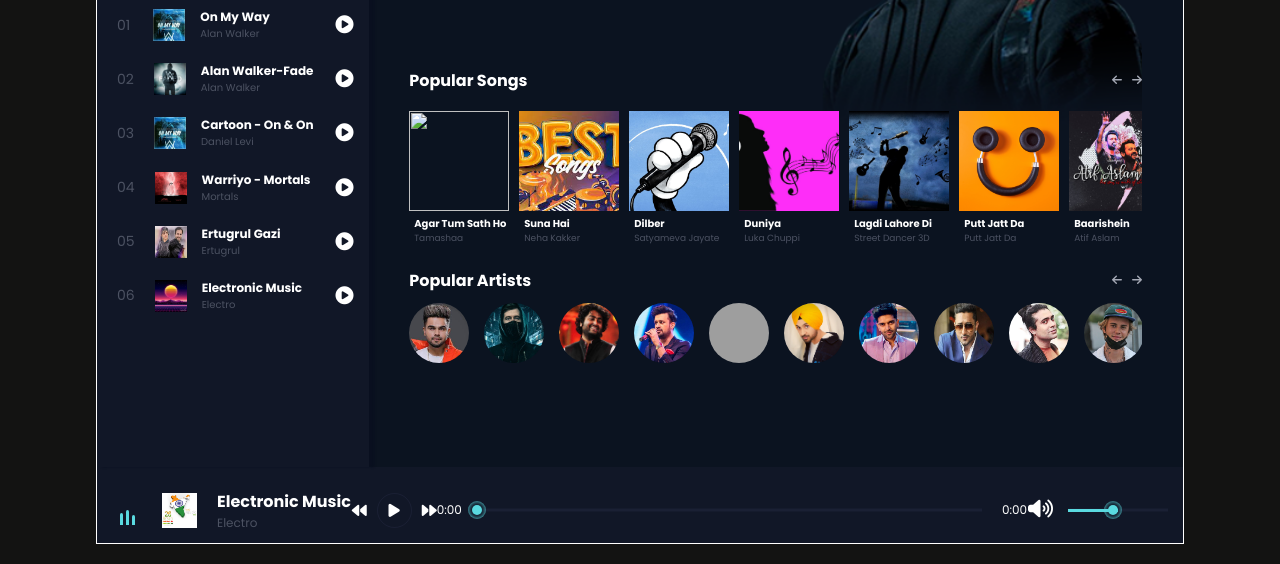
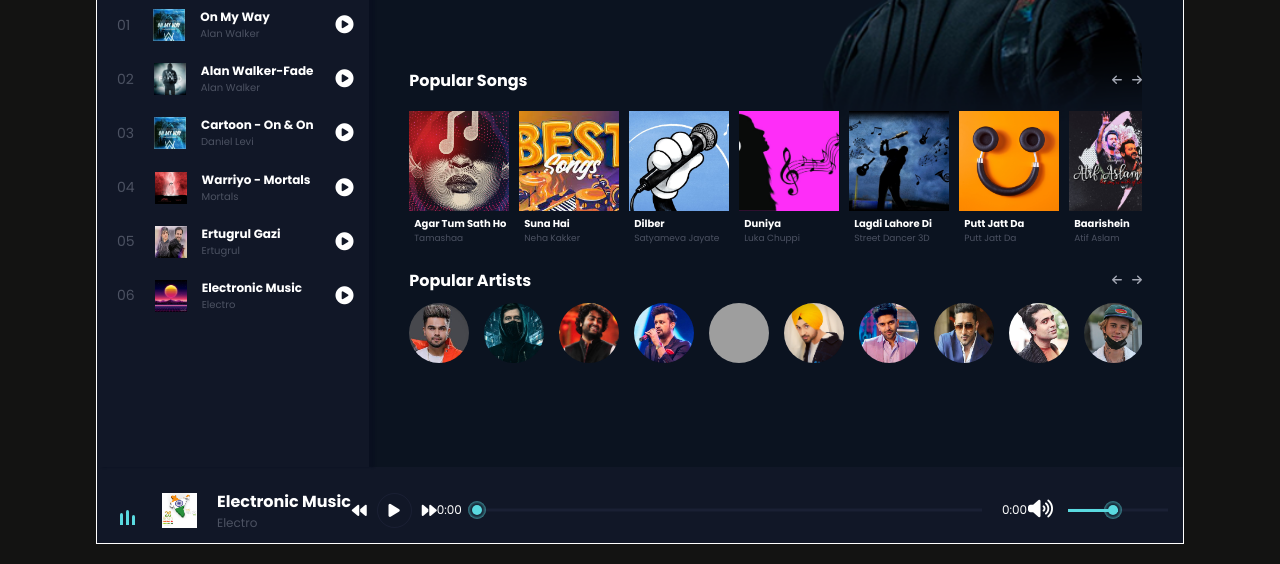
Before and after one commit to ahmedirheem/Musicy, a plain HTML site: page index.html in a window 1280 px wide. Shown: the part 236-800 px from the top of the page. Drawn offline with nearby package versions, Linux system fonts and the light colour scheme; grey boxes are pictures that could not be loaded.

Commit message:
Update index.html

```diff
--- a/index.html
+++ b/index.html
@@ -118,7 +118,7 @@
                     <div class="songs-contain">
                         <div class="popular-song song-item">
                             <div class="image">
-                                <img src="./7.jpg" alt="">
+                                <img src="./7.webp" alt="">
                                 <span class="icon"><i class="fa-sharp play-menu-song fa-solid fa-circle-play" id="7"></i></span>
                             </div>
                             <div class="popular-song-info">
```
